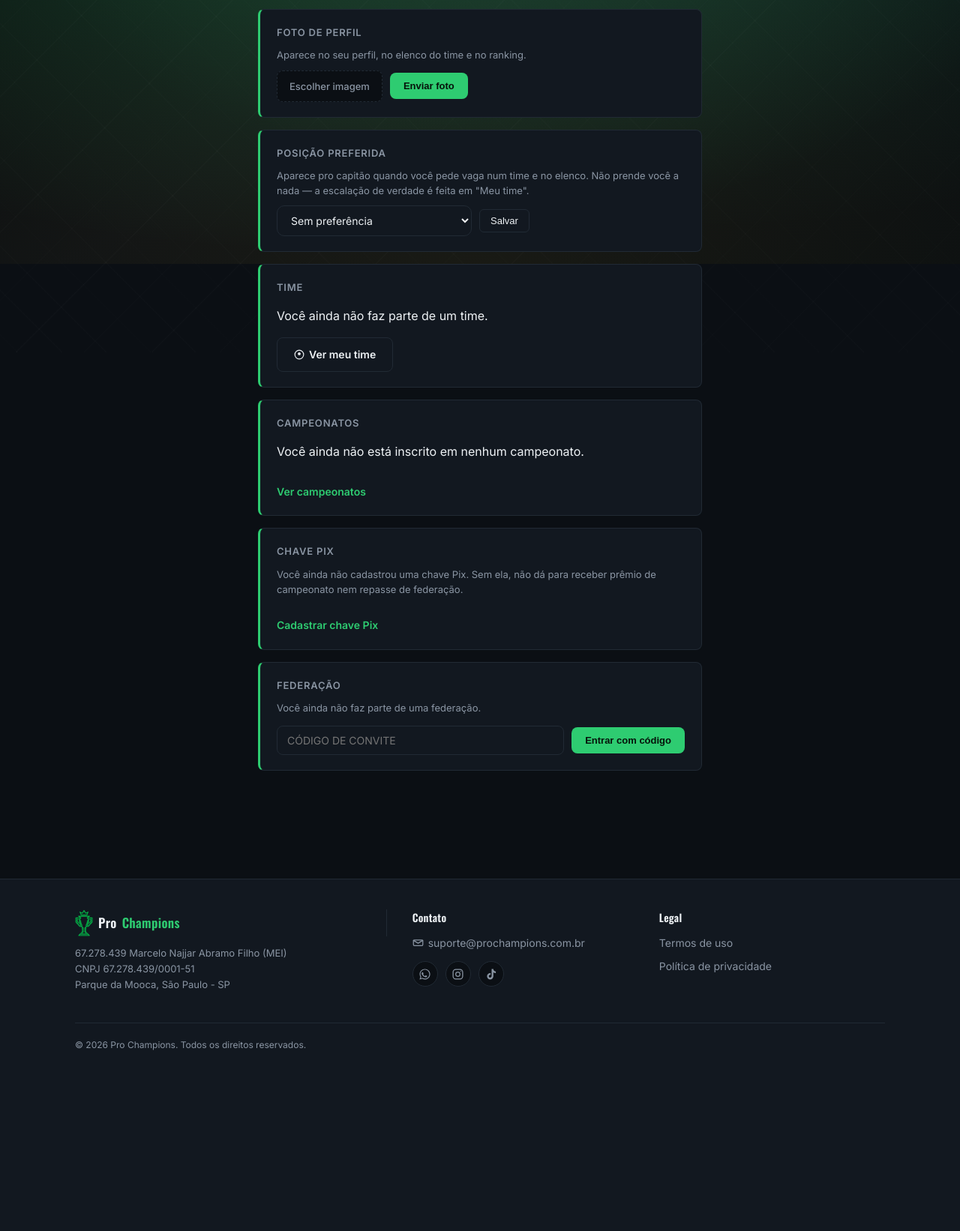
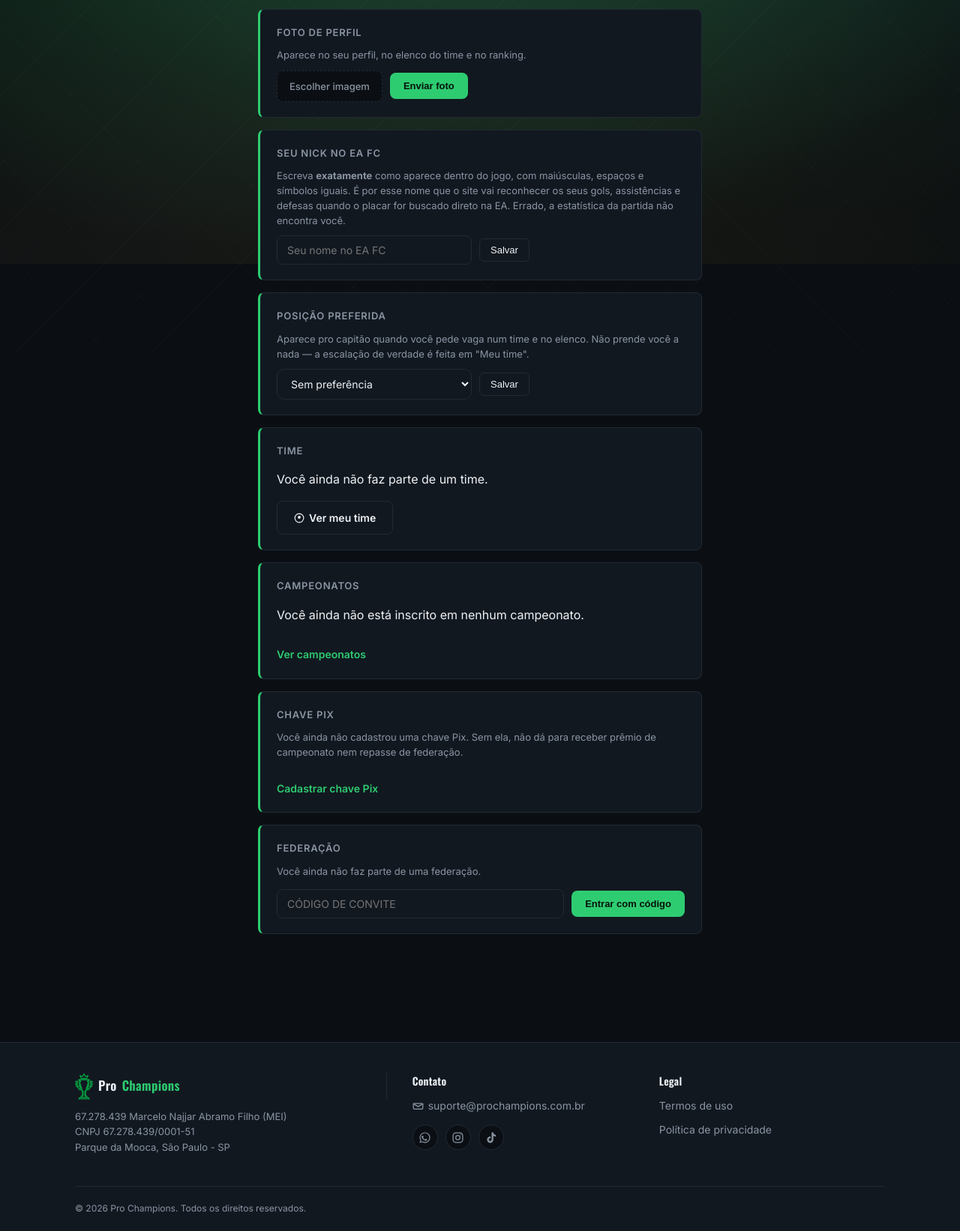
Before and after one commit to Celoabramo/pro-champions, a Flask app: page /perfil in a window 1280 px wide. Shown: the part 448-2090 px from the top of the page at 75% size. Before the commit the page ends 1849 px from the top, so only its background shows below. Run offline with Flask 3, Linux system fonts and the light colour scheme; the visitor is signed in with stand-in values (Sample User, id 1); data that the repository does not hold is empty; some libraries are stand-ins or nearby versions.

Commit message:
Placar automatico da EA, fase 1: campos e telas de cadastro
Base pro placar vir da API da EA em vez do print. Nada do fluxo atual
mudou - nenhuma tela de confronto foi tocada, o print continua sendo o
unico jeito de validar placar ate a fase 3.

- Team.ea_club_id / Team.ea_platform: clube do time no EA FC Pro Clubs,
  cadastrado pelo capitao em "Meu time", com a plataforma num select (a
  API separa por common-gen5 / common-gen4 / pc / nx). Aceita o numero
  colado de qualquer jeito e fica so com os digitos. Dois times do site
  nao podem apontar pro mesmo clube - eles validariam o placar um do
  outro.
- User.nick_ea: nome do jogador dentro do jogo, cadastrado no perfil. E
  a chave que vai ligar a estatistica da API a conta do site. Diferente
  de Confronto.nick_fc_timeN, que e por partida e serve so pros times se
  acharem no jogo.
- Confronto.ea_match_id: id da partida da EA que validou o placar, unico
  pra mesma partida nao fechar dois confrontos.

A unicidade de ea_match_id entra como CREATE UNIQUE INDEX IF NOT EXISTS,
nao como UNIQUE no ADD COLUMN: o SQLite recusa a segunda forma e a
coluna simplesmente nao era criada no banco local (quebrou na primeira
execucao). Do jeito novo os dois bancos aceitam, e NULL nao conflita com
NULL.

Co-Authored-By: Claude Opus 5 <noreply@anthropic.com>

```diff
--- a/app.py
+++ b/app.py
@@ -296,6 +296,12 @@ def notificar_federacao(torneio, tipo, mensagem, confronto=None):
 @app.context_processor
 def injetar_posicoes():
     return dict(POSICOES=POSICOES)
+
+
+@app.context_processor
+def injetar_plataformas_ea():
+    """Lista de plataformas do EA FC pro formulário do clube em "Meu time"."""
+    return dict(plataformas_ea=PLATAFORMAS_EA, plataforma_ea_padrao=PLATAFORMA_EA_PADRAO)
 
 
 @app.context_processor
@@ -1508,6 +1514,67 @@ def atualizar_posicao_preferida():
     return redirect(url_for("perfil"))
 
 
+@app.route("/perfil/nick-ea", methods=["POST"])
+@login_required
+@limiter.limit("20 per minute", methods=["POST"])
+def atualizar_nick_ea():
+    """Nick do jogador dentro do EA FC — o que liga a estatística da API da
+    EA à conta dele aqui. Campo livre de propósito: gamertag aceita espaço,
+    ponto, hífen e acento, e a comparação com a API é feita normalizada
+    (ver fase de estatísticas), não caractere a caractere."""
+    nick = " ".join(request.form.get("nick_ea", "").split())[:40]
+    current_user.nick_ea = nick or None
+    db.session.commit()
+    flash("Nick do EA FC salvo." if nick else "Nick do EA FC removido.", "sucesso")
+    return redirect(url_for("perfil"))
+
+
+@app.route("/time/ea-club", methods=["POST"])
+@login_required
+@limiter.limit("20 per minute", methods=["POST"])
+def salvar_ea_club_do_time():
+    """Capitão cadastra o clube do time no EA FC Pro Clubs."""
+    time_atual = current_user.time
+    if not time_atual or time_atual.capitao_id != current_user.id:
+        flash("Só o capitão pode cadastrar o clube do time no EA FC.", "erro")
+        return redirect(url_for("time"))
+
+    plataforma = request.form.get("ea_platform", PLATAFORMA_EA_PADRAO)
+    if plataforma not in PLATAFORMAS_EA:
+        flash("Plataforma inválida.", "erro")
+        return redirect(url_for("time"))
+
+    bruto = request.form.get("ea_club_id", "").strip()
+    if not bruto:
+        time_atual.ea_club_id = None
+        time_atual.ea_platform = plataforma
+        db.session.commit()
+        flash("Clube do EA FC removido — esse time volta a validar placar só por print.", "sucesso")
+        return redirect(url_for("time"))
+
+    # Aceita o número colado de qualquer jeito (com espaço, com "clubId=" na
+    # frente): fica só com os dígitos.
+    digitos = "".join(c for c in bruto if c.isdigit())
+    if not digitos or len(digitos) > 12:
+        flash("O ID do clube é só o número que aparece no site da EA. Confira e tente de novo.", "erro")
+        return redirect(url_for("time"))
+
+    club_id = int(digitos)
+    # Dois times do site apontando pro mesmo clube da EA validariam o placar
+    # um do outro. Não dá pra ser constraint no banco (o ALTER não roda no
+    # SQLite local), então a checagem é aqui.
+    dono = Team.query.filter(Team.ea_club_id == club_id, Team.id != time_atual.id).first()
+    if dono:
+        flash(f"Esse clube do EA FC já está cadastrado no time {dono.nome}.", "erro")
+        return redirect(url_for("time"))
+
+    time_atual.ea_club_id = club_id
+    time_atual.ea_platform = plataforma
+    db.session.commit()
+    flash("Clube do EA FC salvo.", "sucesso")
+    return redirect(url_for("time"))
+
+
 @app.route("/time/escudo", methods=["POST"])
 @login_required
 def enviar_escudo_time():
@@ -1782,6 +1849,17 @@ def detalhe_time(time_id):
         extrato=extrato,
         pedido_pendente=pedido_pendente,
     )
+
+
+# Códigos de plataforma que a API da EA aceita no parâmetro "platform".
+# O valor é o rótulo que aparece na tela pro capitão escolher.
+PLATAFORMAS_EA = {
+    "common-gen5": "PS5 / Xbox Series",
+    "common-gen4": "PS4 / Xbox One",
+    "pc": "PC",
+    "nx": "Nintendo Switch",
+}
+PLATAFORMA_EA_PADRAO = "common-gen5"
 
 
 TAMANHOS_VALIDOS = [4, 8, 16, 32]
@@ -4340,6 +4418,14 @@ def _garantir_colunas_novas():
         ("users", "posicao_escalada", "VARCHAR(6)"),
         # Reserva de vaga: campeonatos antigos ficam como inscrição direta.
         ("torneios", "modo_inscricao", "VARCHAR(20) NOT NULL DEFAULT 'direta'"),
+        # Placar automático pela API da EA (fase 1).
+        ("users", "nick_ea", "VARCHAR(40)"),
+        ("teams", "ea_club_id", "INTEGER"),
+        ("teams", "ea_platform", "VARCHAR(20)"),
+        # Sem UNIQUE inline: o SQLite recusa "ADD COLUMN ... UNIQUE". A
+        # unicidade entra logo abaixo, como índice — isso os dois bancos
+        # aceitam.
+        ("confrontos", "ea_match_id", "VARCHAR(40)"),
     ]
     for tabela, coluna, tipo in colunas:
         try:
@@ -4358,6 +4444,23 @@ def _garantir_colunas_novas():
             if "duplicate column" not in str(erro).lower():
                 app.logger.info(f"Migração de coluna {tabela}.{coluna} ignorada: {erro}")
 
+    # Índices que precisam existir em tabela que já existia. "CREATE UNIQUE
+    # INDEX IF NOT EXISTS" funciona no Postgres e no SQLite, e nos dois o
+    # NULL não conflita com NULL — então vários confrontos sem partida da EA
+    # convivem numa coluna única.
+    indices = [
+        ("ix_confrontos_ea_match_id", "confrontos", "ea_match_id"),
+    ]
+    for nome, tabela, coluna in indices:
+        try:
+            db.session.execute(
+                db.text(f"CREATE UNIQUE INDEX IF NOT EXISTS {nome} ON {tabela} ({coluna})")
+            )
+            db.session.commit()
+        except Exception as erro:
+            db.session.rollback()
+            app.logger.info(f"Índice {nome} ignorado: {erro}")
+
 
 # gunicorn importa esse arquivo em produção (ele nunca executa como
 # "__main__"). db.create_all() só cria as tabelas que ainda não existem,
--- a/models.py
+++ b/models.py
@@ -206,6 +206,13 @@ class User(UserMixin, ComXP, db.Model):
 
     # Foto de perfil (arquivo em uploads/fotos, servido por arquivo_upload).
     foto = db.Column(db.String(255), nullable=True)
+
+    # Nome do jogador DENTRO do EA FC, exatamente como aparece no jogo. É a
+    # chave que liga a estatística que vem da API da EA (gols, assistências,
+    # rating) à conta aqui do site. Cadastrado uma vez pelo próprio jogador
+    # no perfil. Não confundir com Confronto.nick_fc_timeN, que é o nick do
+    # capitão naquela partida específica, só pros times se acharem no jogo.
+    nick_ea = db.Column(db.String(40), nullable=True)
 
     # Token de redefinição de senha ("esqueci minha senha"). Guardamos só o
     # hash (sha256) do token, nunca o valor em si — igual senha, não dá pra
@@ -571,6 +578,13 @@ class Team(ComXP, db.Model):
     # aparece na página pública e no "Meu time" pros membros).
     link_grupo_whatsapp = db.Column(db.String(255), nullable=True)
 
+    # Clube do time dentro do EA FC Pro Clubs. Com os dois times de um
+    # confronto cadastrados, o site consegue buscar o placar direto na API
+    # da EA em vez de depender do print. ea_platform é o código que a API
+    # usa pra separar as plataformas (ver PLATAFORMAS_EA em app.py).
+    ea_club_id = db.Column(db.Integer, nullable=True)
+    ea_platform = db.Column(db.String(20), nullable=True, default="common-gen5")
+
     @property
     def escalacao(self):
         """Linhas do esquema com quem ocupa cada slot: [[(chave, código,
@@ -670,6 +684,11 @@ class Confronto(db.Model):
     # Horário em que o organizador marcou a partida como iniciada. É a
     # partir daqui que conta o prazo de 1h pro W.O. automático.
     hora_inicio = db.Column(db.DateTime, nullable=True)
+
+    # Id da partida na API da EA que validou esse placar. Único: a mesma
+    # partida do jogo não pode ser usada pra fechar dois confrontos
+    # diferentes (seria a forma óbvia de fraudar o placar automático).
+    ea_match_id = db.Column(db.String(40), nullable=True, unique=True)
 
     # Time que venceu por W.O. Fica nulo se o organizador declarou W.O.
     # duplo (nenhum dos dois compareceu) — nesse caso não tem vencedor.
--- a/static/estilo.css
+++ b/static/estilo.css
@@ -259,6 +259,27 @@ a:focus-visible, button:focus-visible, input:focus-visible, select:focus-visible
     flex-wrap: wrap;
 }
 .linha-codigo-convite .codigo-convite { margin: 4px 0; }
+
+/* Explicação de onde achar o ID do clube na EA — fechada por padrão pra não
+   encher a tela de quem já sabe. */
+.ajuda-ea { margin-bottom: 12px; }
+.ajuda-ea summary {
+    cursor: pointer;
+    color: var(--acento);
+    font-size: 13px;
+    font-weight: 600;
+    list-style: none;
+}
+.ajuda-ea summary::-webkit-details-marker { display: none; }
+.ajuda-ea summary::before { content: "▸ "; }
+.ajuda-ea[open] summary::before { content: "▾ "; }
+.ajuda-ea p { color: var(--texto-fraco); font-size: 13px; line-height: 1.6; margin: 8px 0 0; }
+.ajuda-ea code {
+    background: var(--linha);
+    padding: 1px 5px;
+    border-radius: 4px;
+    font-size: 12px;
+}
 
 .link-sair { color: var(--texto-fraco); font-size: 14px; transition: color 0.15s; }
 .link-sair:hover { color: var(--texto); }
--- a/templates/perfil.html
+++ b/templates/perfil.html
@@ -61,6 +61,23 @@
             <a href="{{ url_for('admin_federacoes') }}" class="link-bloco">Federações (fatia do lucro, código de convite)</a>
         </div>
     {% endif %}
+
+    <div class="perfil-bloco">
+        <h2>Seu nick no EA FC</h2>
+        <p class="texto-fraco-pequeno" style="margin-bottom:10px;">
+            Escreva <strong>exatamente</strong> como aparece dentro do jogo, com maiúsculas, espaços e
+            símbolos iguais. É por esse nome que o site vai reconhecer os seus gols, assistências e
+            defesas quando o placar for buscado direto na EA. Errado, a estatística da partida não
+            encontra você.
+        </p>
+        <form method="POST" action="{{ url_for('atualizar_nick_ea') }}" class="form-escudo">
+            <input type="hidden" name="csrf_token" value="{{ csrf_token() }}">
+            <input type="text" name="nick_ea" maxlength="40" value="{{ usuario.nick_ea or '' }}"
+                   placeholder="Seu nome no EA FC" aria-label="Seu nick no EA FC"
+                   class="campo-busca-times" style="max-width:260px;">
+            <button type="submit" class="botao-secundario-pequeno">Salvar</button>
+        </form>
+    </div>
 
     <div class="perfil-bloco">
         <h2>Posição preferida</h2>
```
Also changed, not shown: templates/time.html (+44 -0 lines).
